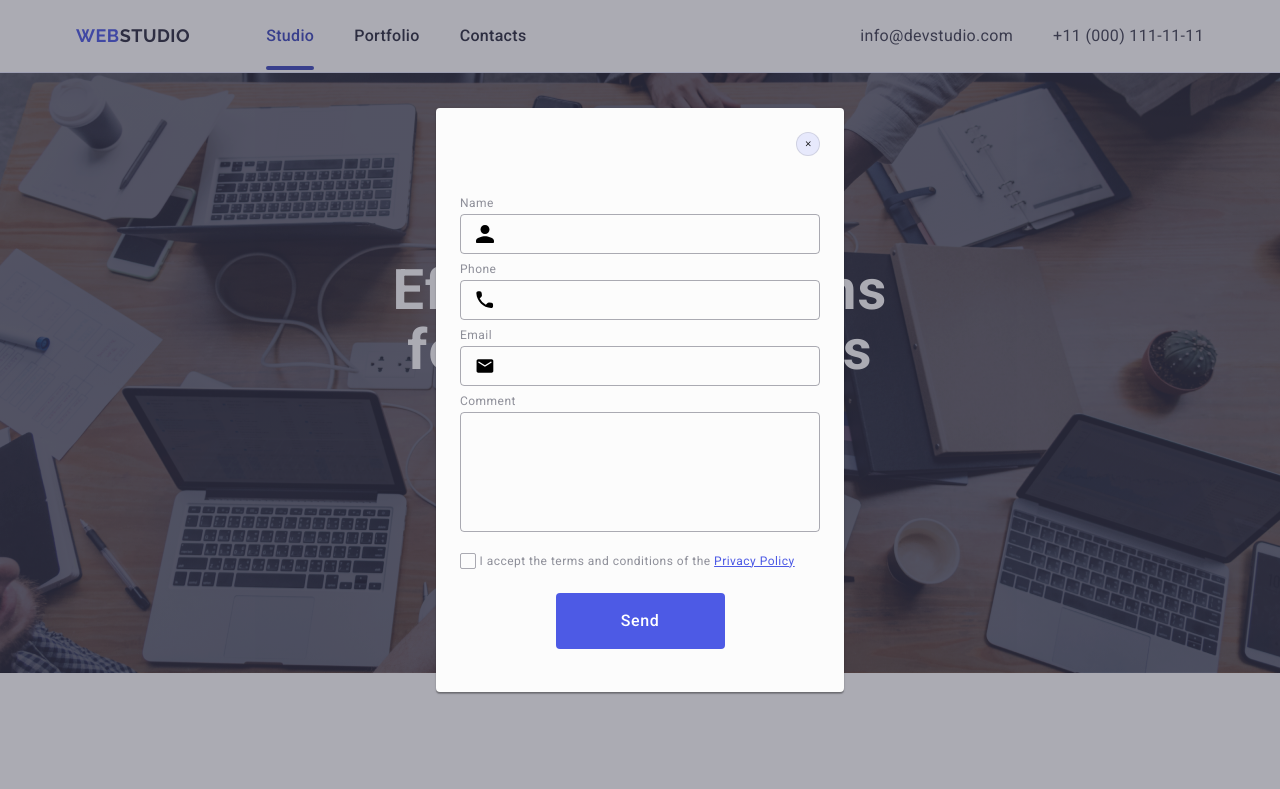
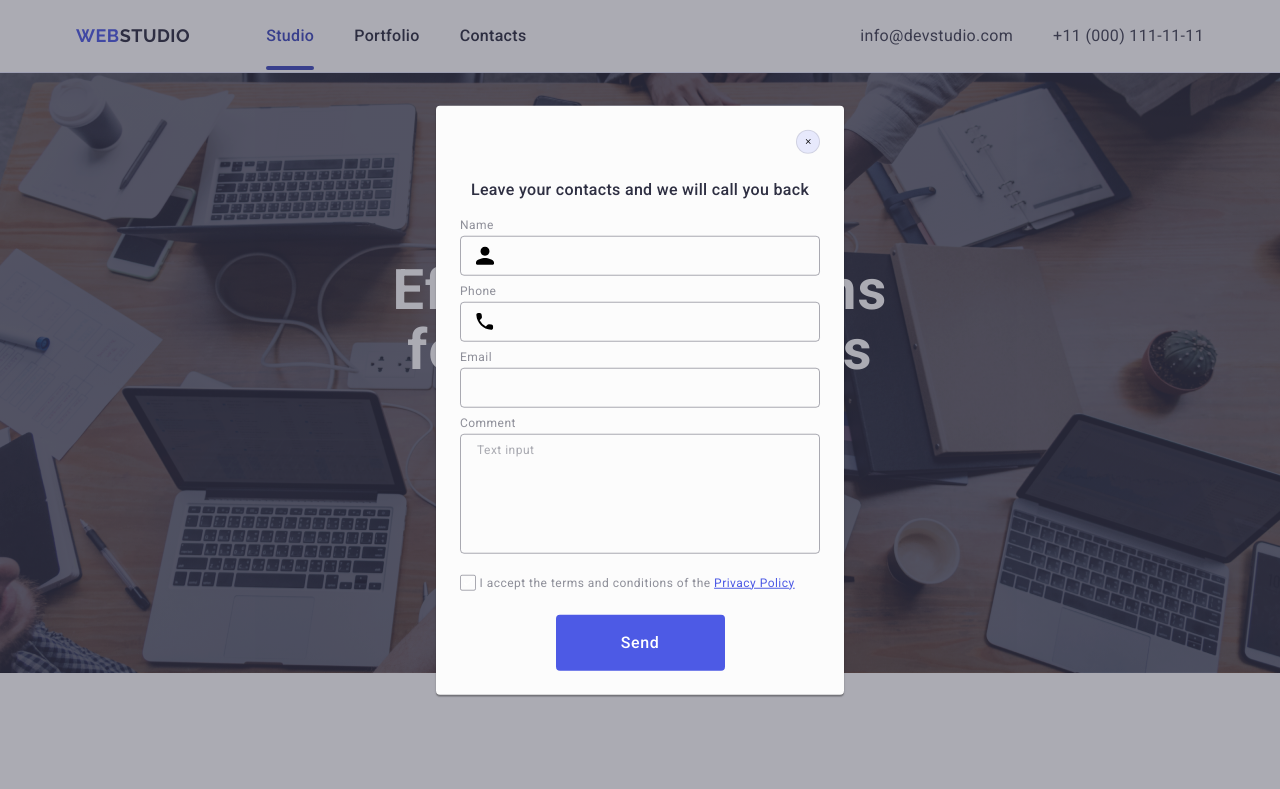
Before and after one commit to turus090/goit-markup-hw-05, a plain HTML site: page index.html in a window 1280 px wide. Both pictures are taken after a click on the button "Order Service". Shown: the top 789 px of the page. Drawn offline with nearby package versions, Linux system fonts and the light colour scheme.

```diff
--- a/index.html
+++ b/index.html
@@ -395,7 +395,7 @@
           <use href="./images/icons.svg#icon-close-black"></use>
         </svg>
       </button>
-      <p class="modal_wrapper_text"> </p>
+      <p class="modal_wrapper_text"> Leave your contacts and we will call you back </p>
       <form class="modal_form">
         <div class="modal_form_wrapper">
           <label class="modal_form_wrapper_label" for="user-name">
@@ -426,7 +426,7 @@
           <div class="modal_form_wrapper_checkbox">
             <input class="modal_form_wrapper_checkbox_input" type="text" name="user-email" id="user-email" />
             <svg class="modal_form_wrapper_checkbox_icon" width="18" height="24">
-              <use class="modal_form_wrapper_checkbox_icon-use" href="./images/icons.svg#icon-mail"></use>
+              <use class="modal_form_wrapper_checkbox_icon-use" href="./images/icons.svg#icon-email"></use>
             </svg>
           </div>
         </div>
@@ -436,9 +436,7 @@
             Comment
           </label>
           <textarea class="modal_form_wrapper_comment_textarea" id="user-comment" name="user-comment"
-            placeholder="Text input">
-
-          </textarea>
+            placeholder="Text input">Text input </textarea>
         </div>
         <div class="modal_form_wrapper_check">
           <input class="modal_form_wrapper_check_input visually-hidden" value="true" type="checkbox" name="user-privacy"
```
